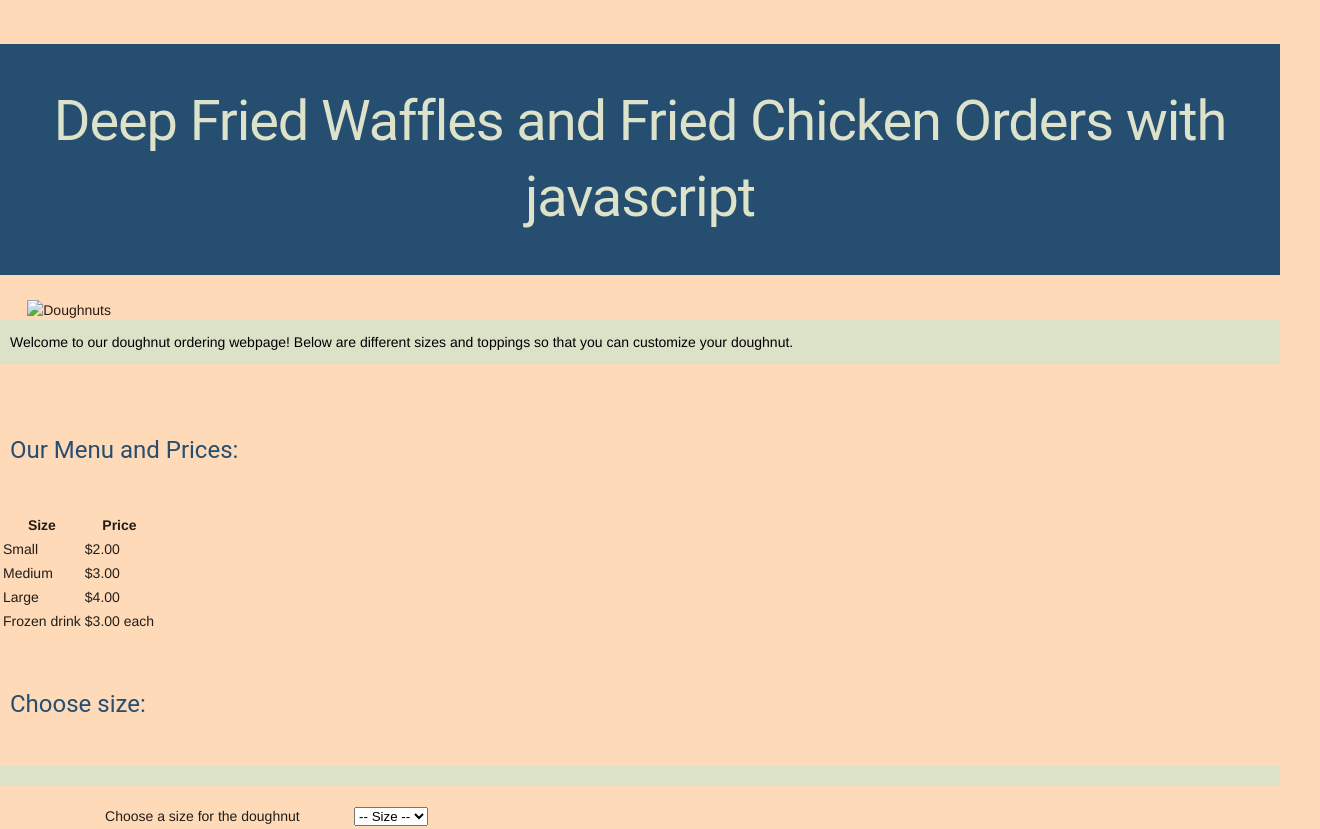
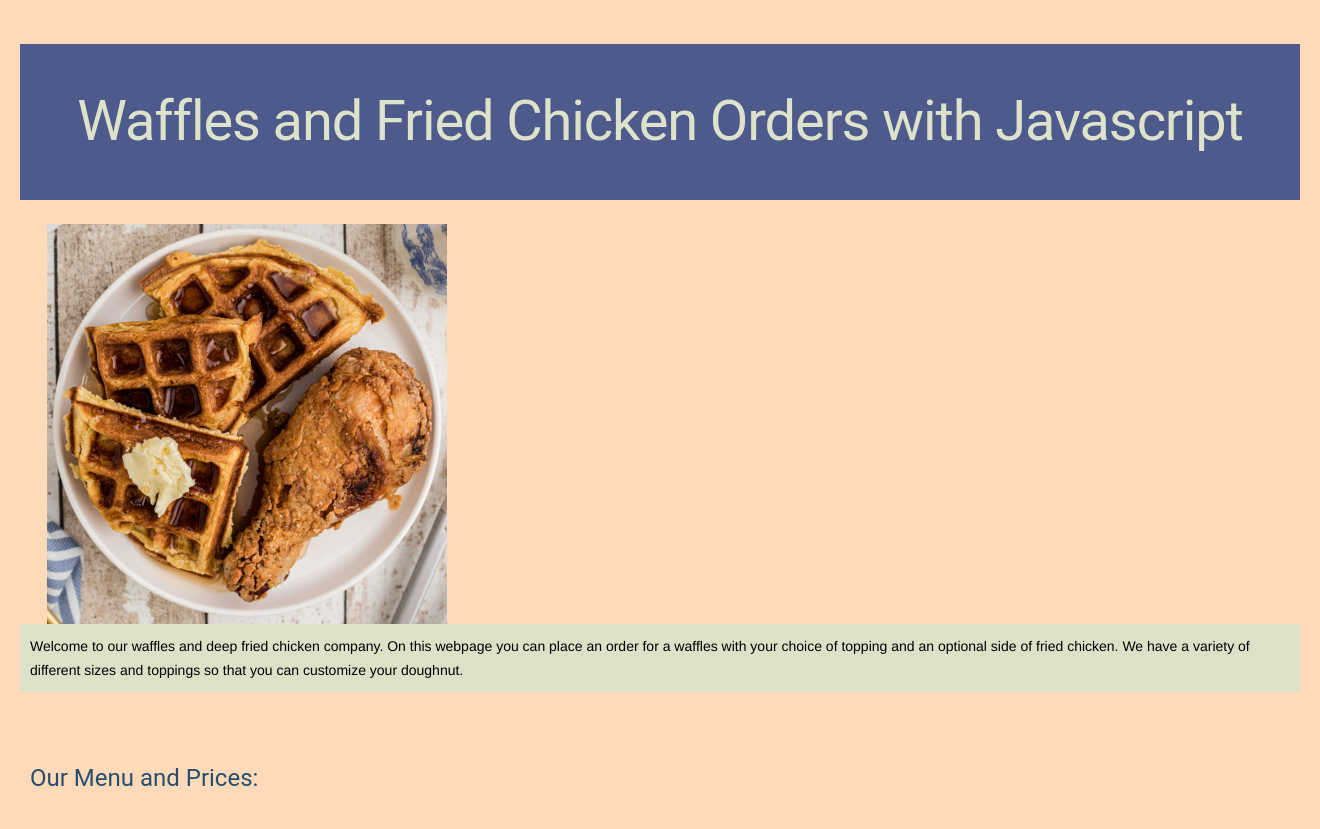
Before and after one commit to ICS20-Programming-LilyC/Assign-04-HTML-Waffles, a plain HTML site: page index.html in a window 1280 px wide. Shown: the top 829 px of the page, 1320 px wide, since content can reach past the window. Drawn offline with nearby package versions, Linux system fonts and the light colour scheme.

Commit message:
fixed up some things

```diff
--- a/css/style.css
+++ b/css/style.css
@@ -5,10 +5,11 @@
 */
 body {
   background-color: peachpuff;
+  padding-left: 20px; padding-right: 20px;
 }
 
 h1 {
-  background-color: rgb(37 78 112);
+  background-color: rgb(78 89 140);
   color: hsl(74deg 31% 84%);
   padding: 40px;
   text-align: center;
--- a/index.html
+++ b/index.html
@@ -15,30 +15,30 @@
    <link rel="icon" type="image/png" sizes="16x16" href="./favicon/favicon-16x16.png">
    <link rel="manifest" href="./favicon/site.webmanifest">
 
-   <!-- Code for the MDL -->
+   <!--MDL theme-->
    <link rel="stylesheet" href="https://fonts.googleapis.com/icon?family=Material+Icons">
    <link rel="stylesheet" href="https://code.getmdl.io/1.3.0/material.cyan-red.min.css">
 
-   <!-- Link to CSS file -->
+   <!--Link to CSS file-->
    <link rel="stylesheet" href="./css/style.css">
 
-   <!-- Title -->
+   <!--Title-->
    <title>Waffles and Fried Chicken</title>
  </head>
  <body>
 
-   <!-- More MDL code -->
+   <!--More MDL code-->
    <script defer src="https://code.getmdl.io/1.3.0/material.min.js"></script>
    <script src="./js/script.js"></script>
 
    <!-- Header -->
-   <h1>Deep Fried Waffles and Fried Chicken Orders with javascript</h1>
+   <h1>Waffles and Fried Chicken Orders with Javascript</h1>
 
    <!-- Image -->
-   <img src="./images/doughnuts.jpg" alt="Doughnuts" width="400" length="400">
+   <img src="./images/wafflesAndChicken.jpg" alt="Waffles with a side of fried chicken" width="400" length="400">
 
    <!-- Text for welcome message -->
-   <p>Welcome to our doughnut ordering webpage! Below are different sizes and toppings so that you can customize your doughnut.</p>
+   <p>Welcome to our waffles and deep fried chicken company. On this webpage you can place an order for a waffles with your choice of topping and an optional side of fried chicken. We have a variety of different sizes and toppings so that you can customize your doughnut.</p>
 
    <!-- Table for placing the menu/prices and user order side-by-side -->
          <h4>Our Menu and Prices:</h4>
```
Also changed, not shown: images/wafflesAndChicken.jpg (added).
